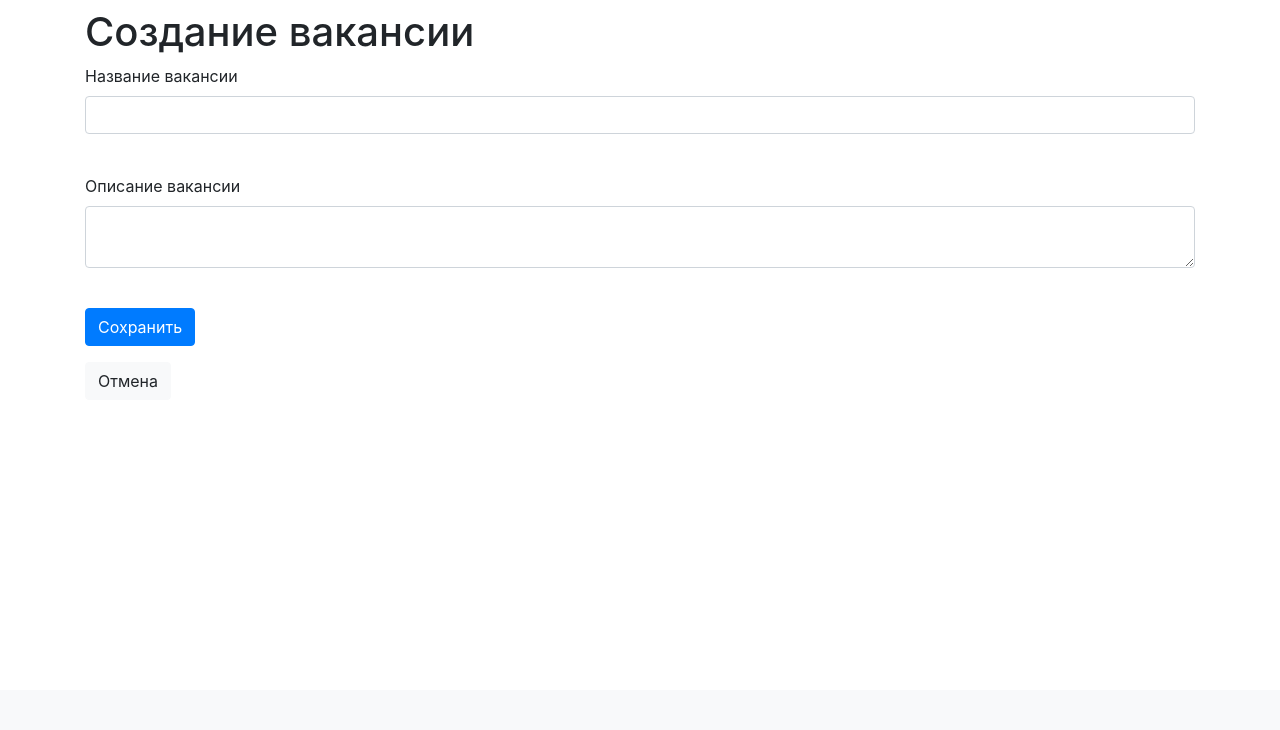
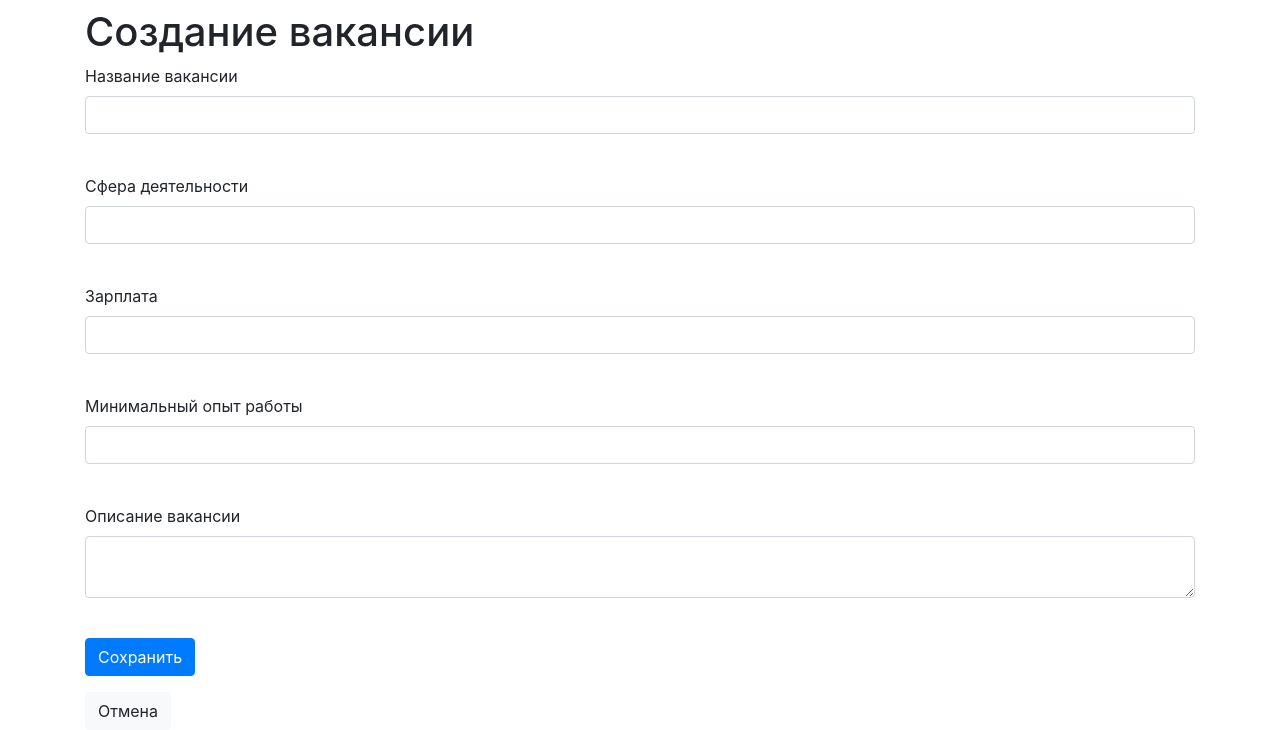
Before and after one commit to irga75/JobProject, a Flask app: page /make_vacancy/1 in a window 1280 px wide. Shown: the part 110-840 px from the top of the page. Before the commit the page ends 498 px from the top, so only its background shows below. Run offline with Flask 3, Linux system fonts and the light colour scheme; some libraries are stand-ins or nearby versions.

Commit message:
добавил параметры к вакансиям

```diff
--- a/data/vacancies.py
+++ b/data/vacancies.py
@@ -16,6 +16,9 @@ class Vacancy(SqlAlchemyBase, UserMixin):
 
     title = sqlalchemy.Column(sqlalchemy.String)
     description = sqlalchemy.Column(sqlalchemy.String)
+    sphere = sqlalchemy.Column(sqlalchemy.String)
+    salary = sqlalchemy.Column(sqlalchemy.Integer)
+    min_experience = sqlalchemy.Column(sqlalchemy.Integer)
     owner = sqlalchemy.Column(sqlalchemy.Integer)
     # created_date = sqlalchemy.Column(sqlalchemy.DateTime,
     #                                  default=datetime.datetime.now)
--- a/forms/vacancy_form.py
+++ b/forms/vacancy_form.py
@@ -1,10 +1,13 @@
 from flask_wtf import FlaskForm
-from wtforms import PasswordField, StringField, TextAreaField, SubmitField, EmailField
+from wtforms import PasswordField, StringField, TextAreaField, SubmitField, EmailField, IntegerField
 from wtforms.validators import DataRequired
 
 
 class VacancyForm(FlaskForm):
 
     title = StringField('Название вакансии', validators=[DataRequired()])
+    sphere = StringField('Сфера деятельности', validators=[DataRequired()])
+    salary = IntegerField('Зарплата', validators=[DataRequired()])
+    min_experience = IntegerField('Минимальный опыт работы', validators=[DataRequired()])
     description = TextAreaField('Описание вакансии', validators=[DataRequired()])
     submit = SubmitField('Сохранить')
--- a/server.py
+++ b/server.py
@@ -152,6 +152,9 @@ def make_vacancy(id):
         vacancy = Vacancy(
             title=form.title.data,
             description=form.description.data,
+            sphere=form.sphere.data,
+            salary=form.salary.data,
+            min_experience=form.min_experience.data,
             owner=id
         )
         db_sess.add(vacancy)
--- a/templates/all_resumes.html
+++ b/templates/all_resumes.html
@@ -3,6 +3,7 @@
 {% block content %}
     <a class="btn btn-primary" href="/">Посмотреть вакансии</a>
     {% for item in data %}
+        {% if item.resume %}
         <div class="list-group">
           <a href="/resume/{{ item.id }}" class="list-group-item list-group-item-action">
             <div class="d-flex w-100 justify-content-between">
@@ -12,5 +13,6 @@
             <p class="mb-1">{{ item.resume }}</p>
           </a>
         </div>
+        {% endif %}
     {% endfor %}
 {% endblock %}
--- a/templates/vacancy_make.html
+++ b/templates/vacancy_make.html
@@ -9,6 +9,33 @@
         {{ form.title.label }}<br>
         {{ form.title(class="form-control") }}<br>
         {% for error in form.title.errors %}
+            <p class="alert alert-danger" role="alert">
+                {{ error }}
+            </p>
+        {% endfor %}
+    </p>
+    <p>
+        {{ form.sphere.label }}<br>
+        {{ form.sphere(class="form-control") }}<br>
+        {% for error in form.sphere.errors %}
+            <p class="alert alert-danger" role="alert">
+                {{ error }}
+            </p>
+        {% endfor %}
+    </p>
+    <p>
+        {{ form.salary.label }}<br>
+        {{ form.salary(class="form-control") }}<br>
+        {% for error in form.salary.errors %}
+            <p class="alert alert-danger" role="alert">
+                {{ error }}
+            </p>
+        {% endfor %}
+    </p>
+    <p>
+        {{ form.min_experience.label }}<br>
+        {{ form.min_experience(class="form-control") }}<br>
+        {% for error in form.min_experience.errors %}
             <p class="alert alert-danger" role="alert">
                 {{ error }}
             </p>
```
Also changed, not shown: templates/vacancy.html (+7 -0 lines), db/blogs.db (deleted).
